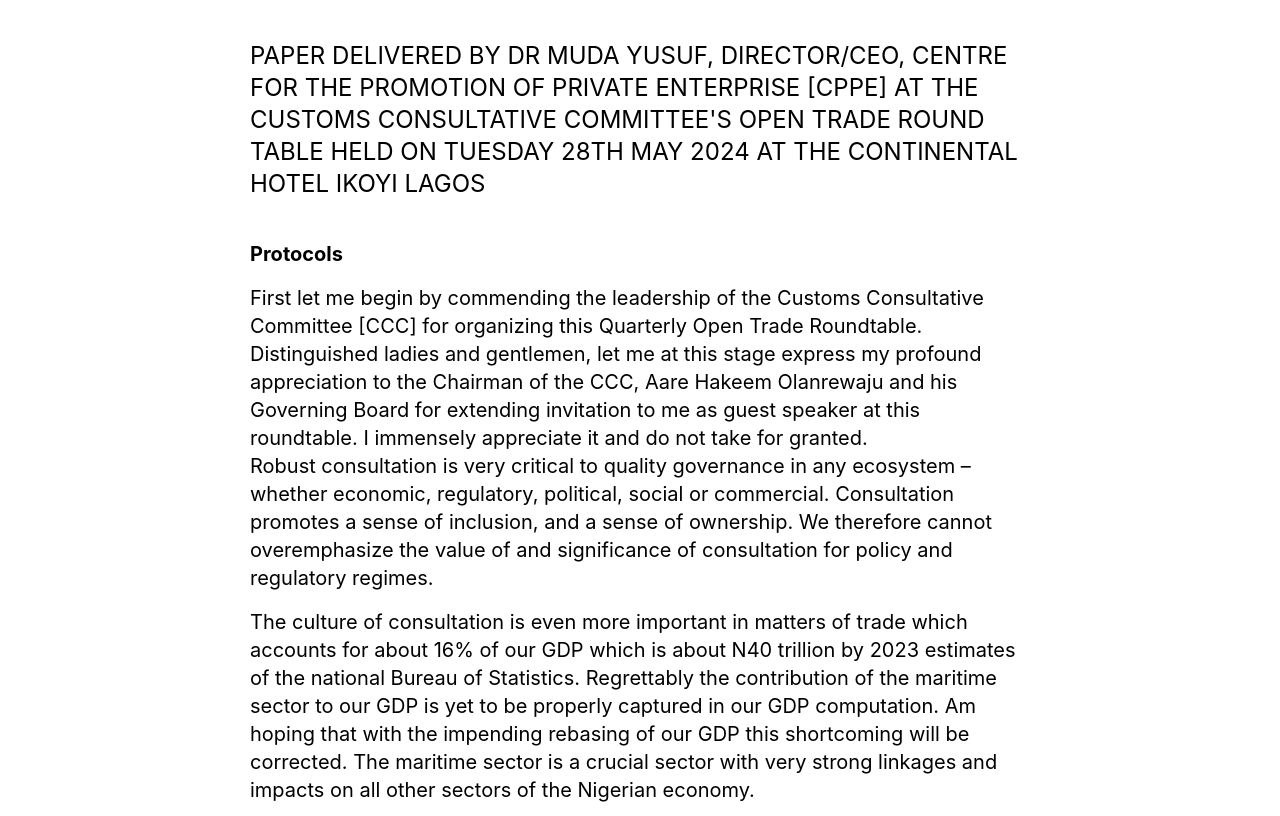
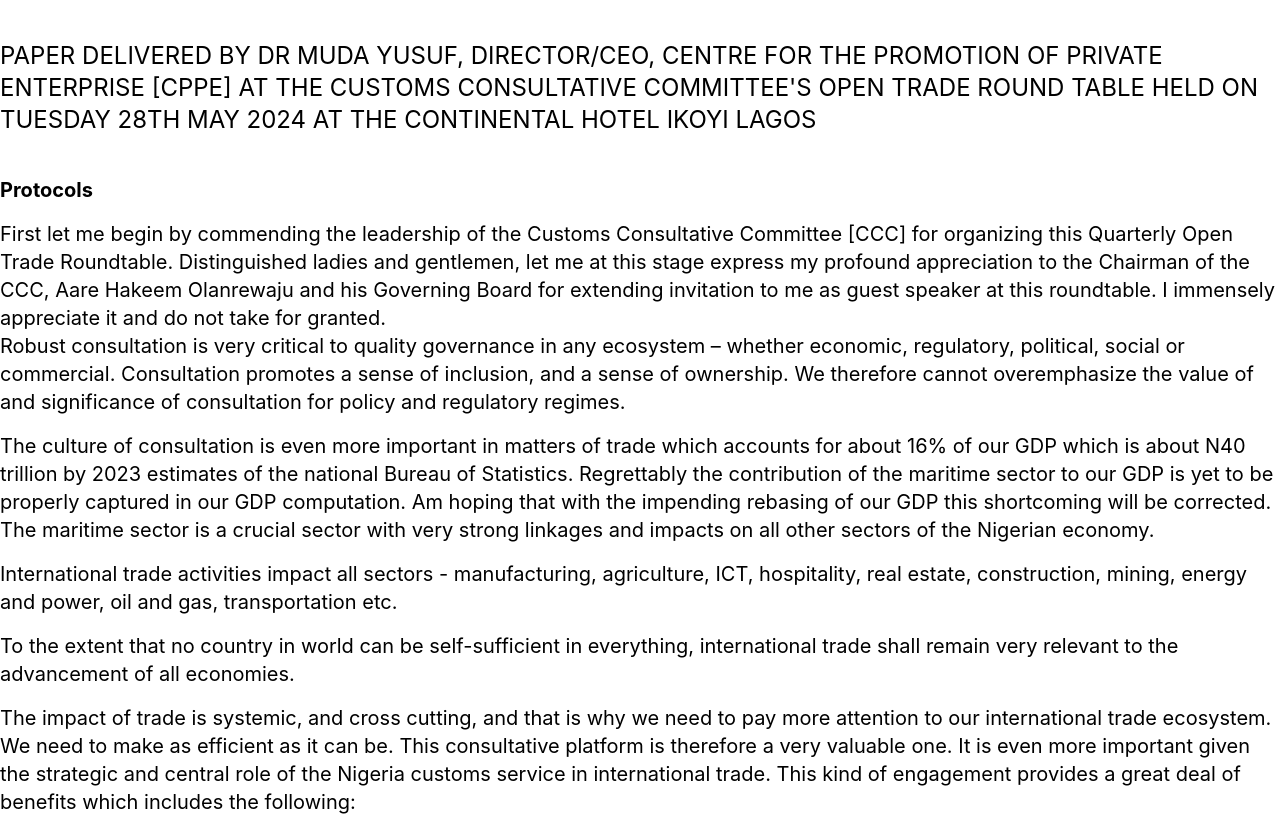
Before and after one commit to auptsoft/ccc_website, a Vue app: page /speechpaper in a window 1280 px wide. Shown: the top 816 px of the page. Built offline with nearby package versions, Linux system fonts and the light colour scheme.

Commit message:
made some changes

```diff
--- a/src/assets/main.css
+++ b/src/assets/main.css
@@ -3,6 +3,5 @@
 
 
 body {
-  margin: 0 250px;
   color: black;
 }
--- a/src/views/SpeechPaper.vue
+++ b/src/views/SpeechPaper.vue
@@ -1,7 +1,7 @@
 <script setup></script>
 
 <template>
-  <div>
+  <div class="container mx-auto">
     <div>
       <div class="text-xl">
         <h2 class="text-2xl my-10">
```
